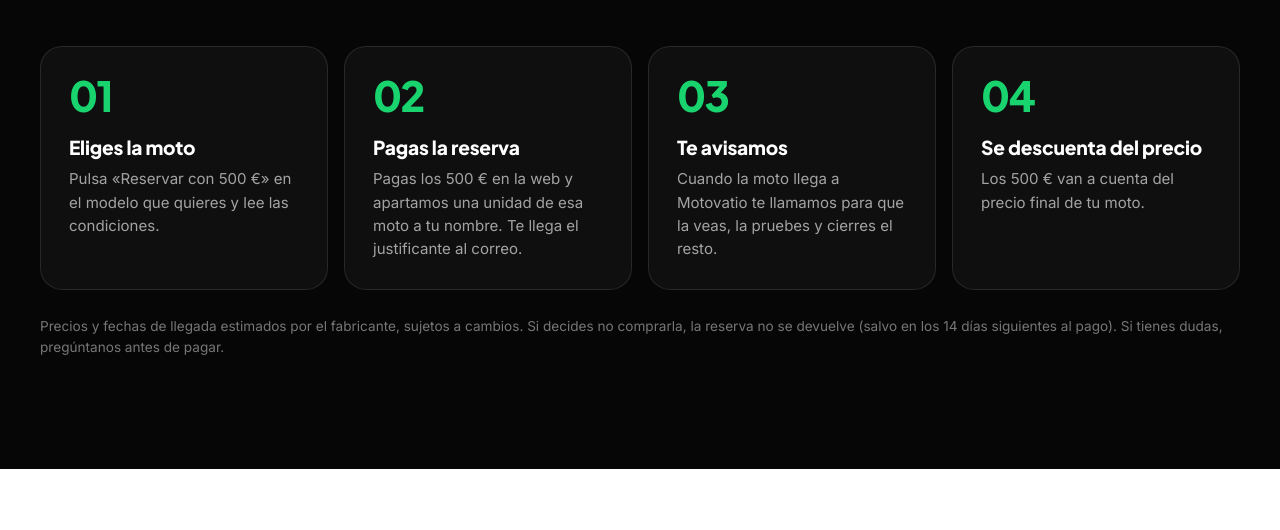
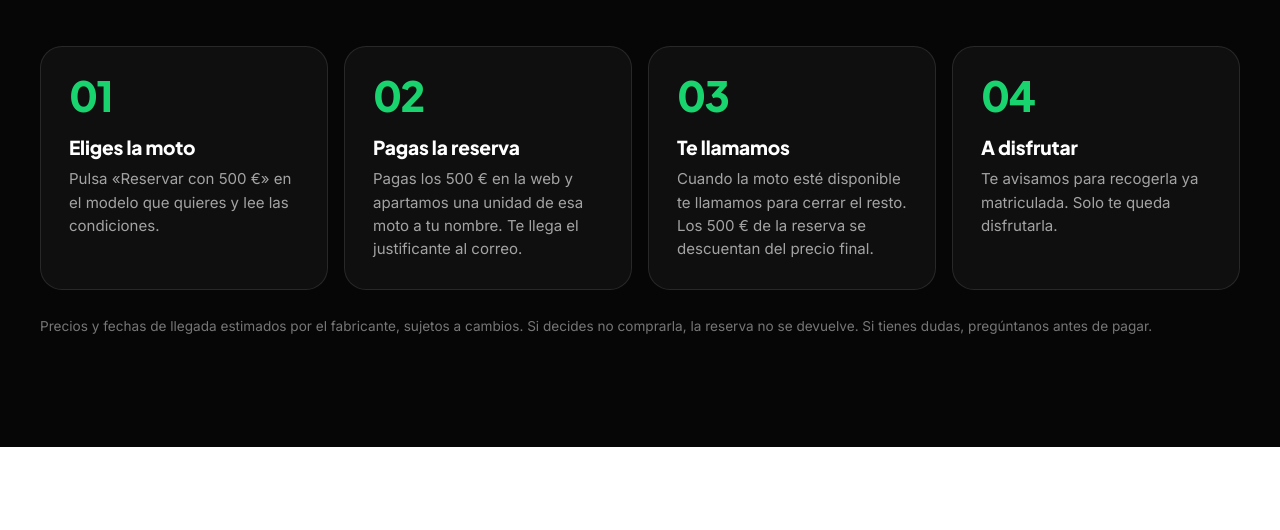
Before and after one commit to widyagencyinfo-art/motovatio-web, a plain HTML site: page novedades.html in a window 1280 px wide. Shown: the part 4800-5330 px from the top of the page. Drawn offline with Linux system fonts and the light colour scheme.

Commit message:
Novedades: pasos 3 y 4 (te llamamos cuando esté disponible y se descuenta; a disfrutar, la recoges matriculada) y nota «si no la compras, la reserva no se devuelve»
Co-Authored-By: Claude Opus 5.5 <noreply@anthropic.com>

```diff
--- a/novedades.html
+++ b/novedades.html
@@ -64,10 +64,10 @@
       <div class="nv-steps">
         <article><span>01</span><h3>Eliges la moto</h3><p>Pulsa «Reservar con 500 €» en el modelo que quieres y lee las condiciones.</p></article>
         <article><span>02</span><h3>Pagas la reserva</h3><p>Pagas los 500 € en la web y apartamos una unidad de esa moto a tu nombre. Te llega el justificante al correo.</p></article>
-        <article><span>03</span><h3>Te avisamos</h3><p>Cuando la moto llega a Motovatio te llamamos para que la veas, la pruebes y cierres el resto.</p></article>
-        <article><span>04</span><h3>Se descuenta del precio</h3><p>Los 500 € van a cuenta del precio final de tu moto.</p></article>
+        <article><span>03</span><h3>Te llamamos</h3><p>Cuando la moto esté disponible te llamamos para cerrar el resto. Los 500 € de la reserva se descuentan del precio final.</p></article>
+        <article><span>04</span><h3>A disfrutar</h3><p>Te avisamos para recogerla ya matriculada. Solo te queda disfrutarla.</p></article>
       </div>
-      <p class="nv-note">Precios y fechas de llegada estimados por el fabricante, sujetos a cambios. Si decides no comprarla, la reserva no se devuelve (salvo en los 14 días siguientes al pago). Si tienes dudas, pregúntanos antes de pagar.</p>
+      <p class="nv-note">Precios y fechas de llegada estimados por el fabricante, sujetos a cambios. Si decides no comprarla, la reserva no se devuelve. Si tienes dudas, pregúntanos antes de pagar.</p>
     </div>
   </section>
 
```
